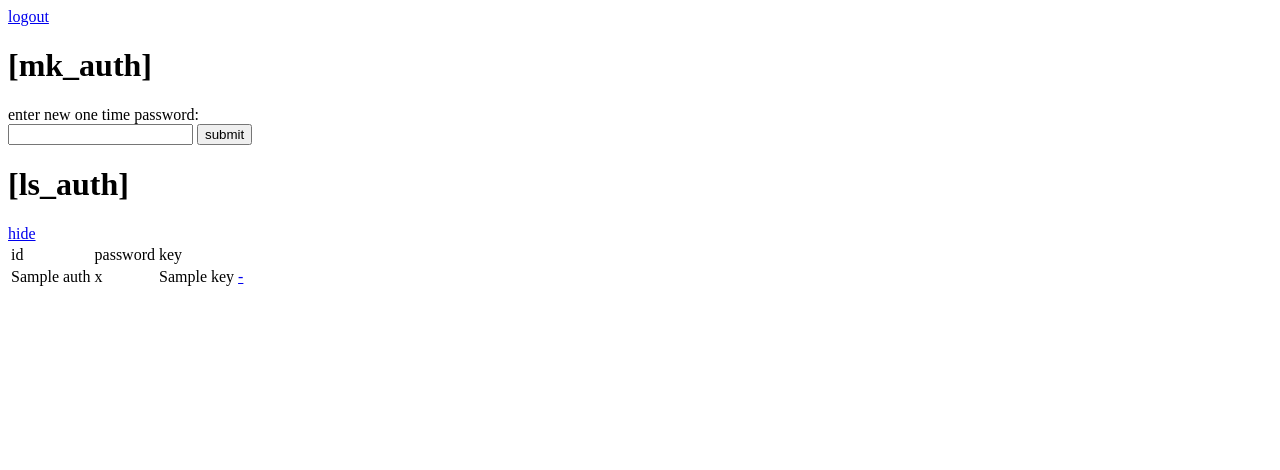
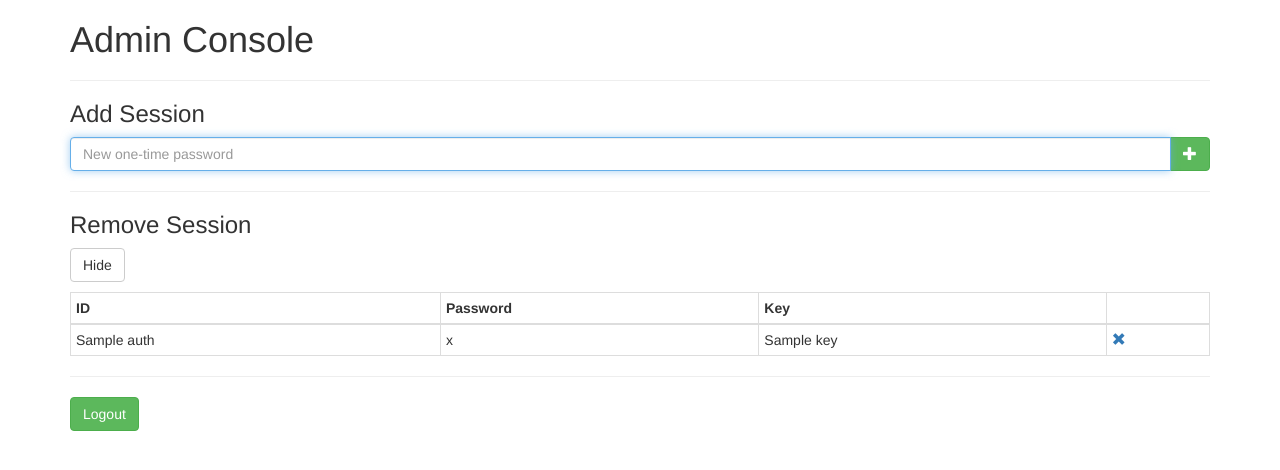
Before and after one commit to 5l1v3r1/mserve, a Flask app: template mserve/templates/admin/console.jinja2 in a window 1280 px wide. Shown: the top 470 px of the page. Run offline with Flask 2, Linux system fonts and the light colour scheme; the template is opened without the code that fills it: most values are stand-ins (such as "Sample title", 1, 10 or a date in 2020); some libraries are stand-ins or nearby versions.

Commit message:
improve admin console

```diff
--- a/mserve/templates/admin/console.jinja2
+++ b/mserve/templates/admin/console.jinja2
@@ -2,27 +2,40 @@
 <html>
     <head>
         <title>mserve - admin</title>
+        <link rel="stylesheet" type="text/css" href="{{ url_for('static', filename='css/bootstrap.min.css') }}">
     </head>
     <body>
-        <a href="/admin/unauth">logout</a>
-        <h1>[mk_auth]</h1>
-        <form method="post" action="/admin/mk_auth">
-            enter new one time password:<br>
-            <input type="text" name="password">
-            <input type="submit" value="submit">
+        <div class="container">
+            <h1>Admin Console</h1>
+            <hr>
+            <h3>Add Session</h3>
+            <form class="form" method="post" action="/admin/mk_auth">
+                <div class="form-group input-group">
+                    <input autofocus class="form-control" placeholder="New one-time password" name="password" type="password">
+                    <span class="input-group-btn">
+                        <button type="submit" class="btn btn-success">
+                            <i class="glyphicon glyphicon-plus"></i>
+                        </button>
+                    </span>
+                </div>
             </form>
-        <h1>[ls_auth]</h1>
+            <hr>
+            <h3>Remove Session</h3>
             {% if auths is none %}
-            <a href="/admin?show">show</a>
+                <p>
+                    <a class="btn btn-default" href="/admin?show">Show</a>
+                </p>
             {% else %}
-            <a href="/admin">hide</a>
-            <table>
+                <p>
+                    <a class="btn btn-default" href="/admin">Hide</a>
+                </p>
+                <table style="table-layout: auto" class="table table-condensed table-hover table-bordered">
                     <thead>
                         <tr>
-                        <td>id</td>
-                        <td>password</td>
-                        <td>key</td>
-                        <td></td>
+                            <th>ID</th>
+                            <th>Password</th>
+                            <th>Key</th>
+                            <th></th>
                         </tr>
                     </thead>
                     <tbody>
@@ -31,11 +44,18 @@
                                 <td>{{ id }}</td>
                                 <td>{{ password }}</td>
                                 <td>{{ key }}</td>
-                            <td><a href="/admin/rm_auth/{{ id }}">-</a></td>
+                                <td>
+                                    <a href="/admin/rm_auth/{{ id }}">
+                                        <span class="glyphicon glyphicon-remove"></span>
+                                    </a>
+                                </td>
                             </tr>
                         {% endfor %}
                     </tbody>
                 </table>
             {% endif %}
+            <hr>
+            <a href="/admin/unauth" class="btn btn-success">Logout</a>
+        </div>
     </body>
 </html>
```
Lines whose indentation alone changed are shown as unchanged.
